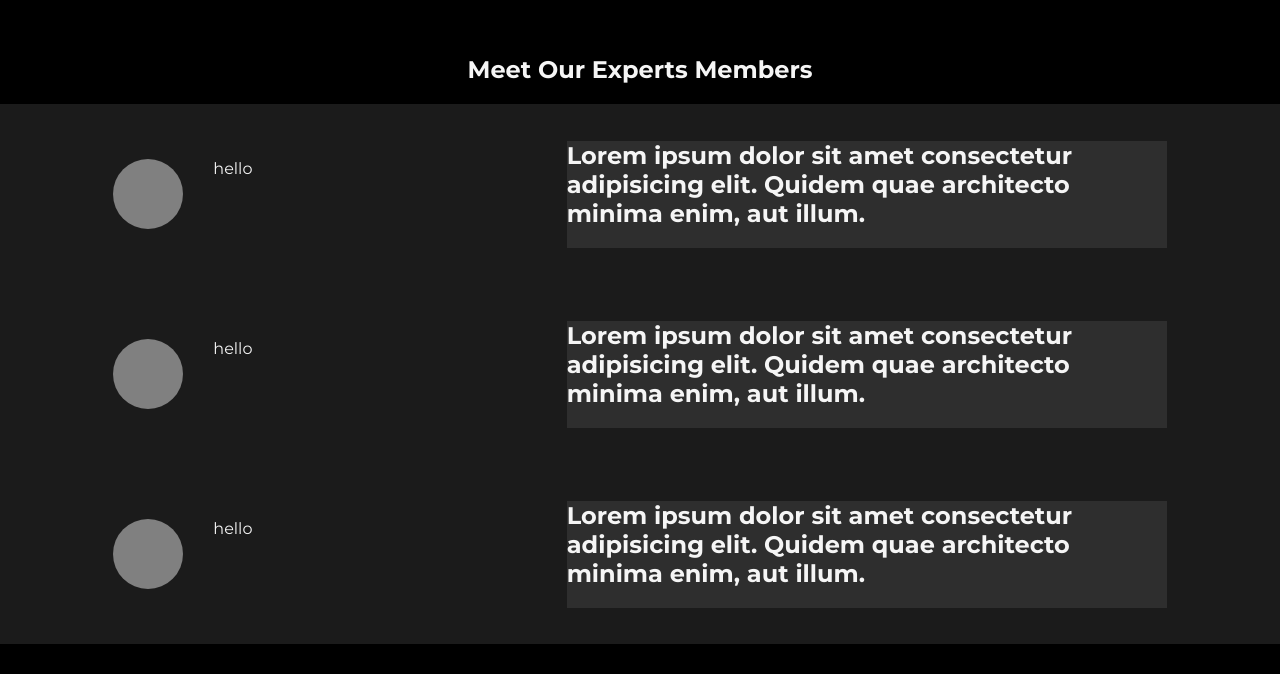
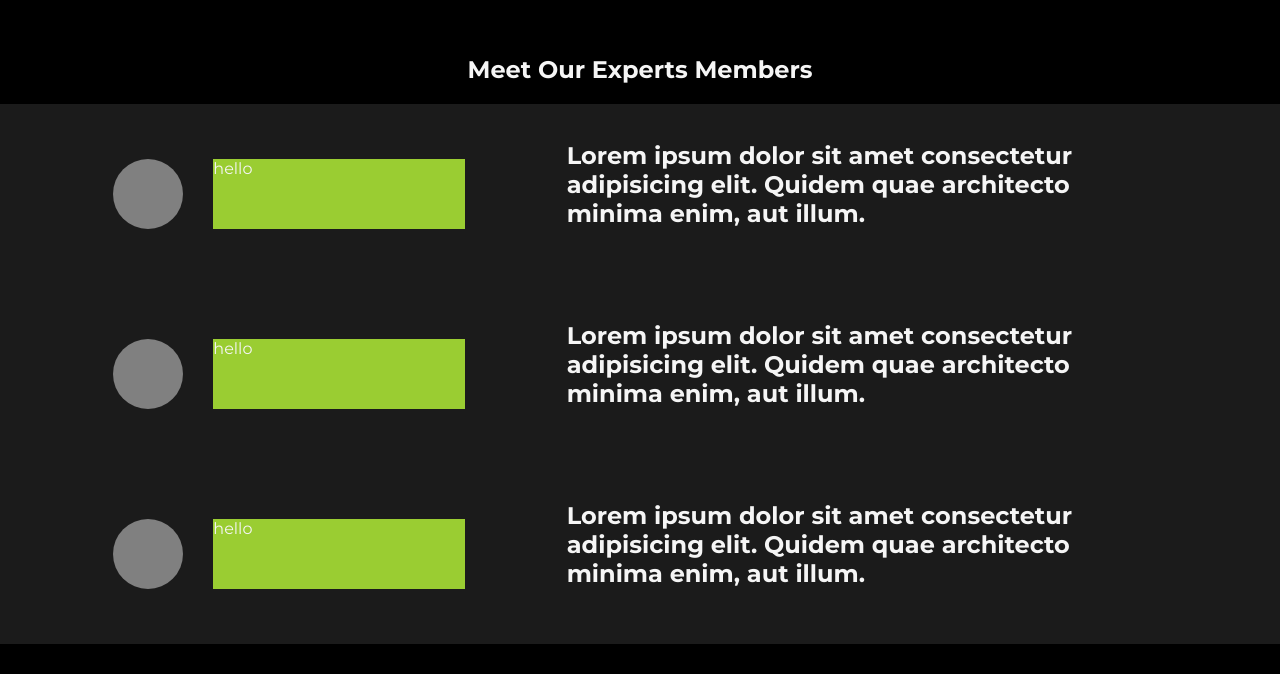
Before and after one commit to aditipatil0315/erp_landing_pg, a React (Vite) app: page / in a window 1280 px wide. Shown: the part 2135-2809 px from the top of the page. Built offline with nearby package versions, Linux system fonts and the light colour scheme.

Commit message:
ai page intro section add

```diff
--- a/src/Ai_page/Ai_page.css
+++ b/src/Ai_page/Ai_page.css
@@ -278,6 +278,11 @@
   }
 
   .intro {
+    display: flex;
+    flex-direction: column;
+    width: 70%;
+    gap: 30px;
+    background-color: yellowgreen;
 
   }
 
@@ -293,5 +298,5 @@
 
   .about {
     width: 50%;
-    background-color: #2E2E2E;
+
   }
```
